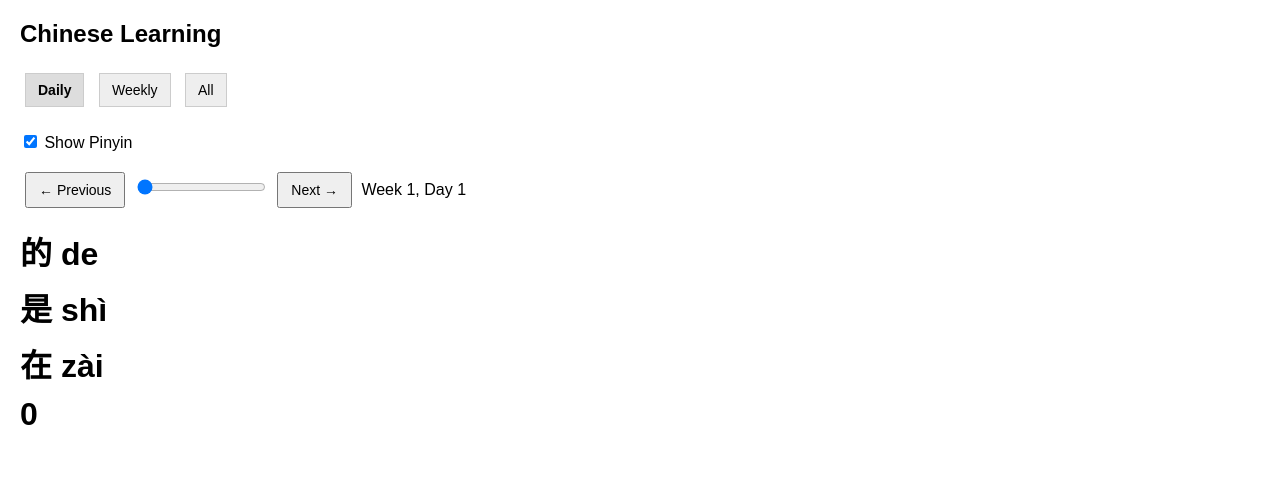
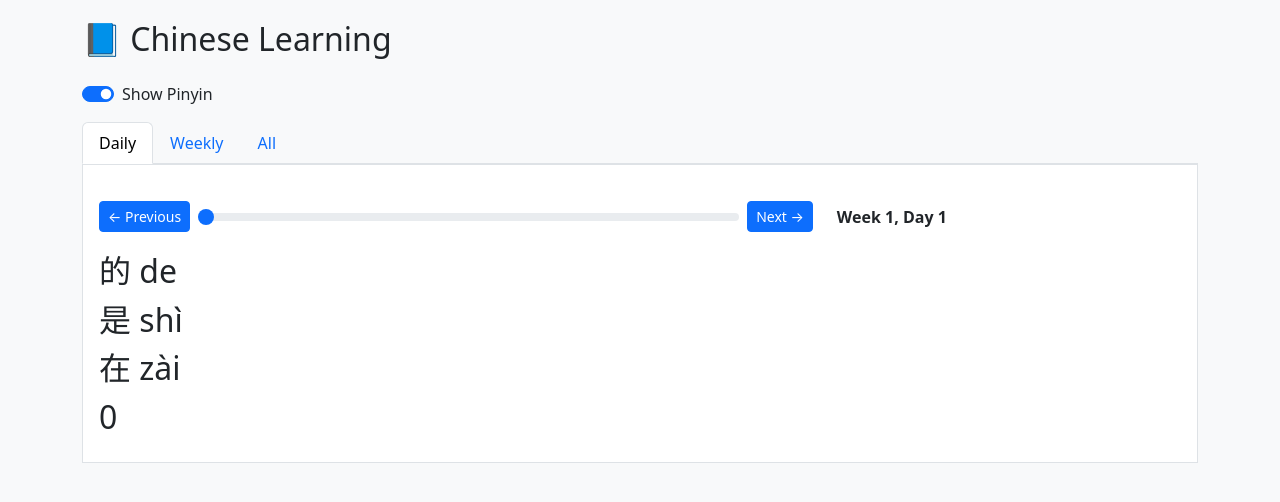
Before and after one commit to mitchellwind/learn_chinese.github.io, a plain HTML site: page index.html in a window 1280 px wide. Drawn offline with nearby package versions, Linux system fonts and the light colour scheme.

Commit message:
bootstrap style

```diff
--- a/index.html
+++ b/index.html
@@ -1,118 +1,71 @@
 <!DOCTYPE html>
 <html lang="en">
-
 <head>
   <meta charset="UTF-8">
-    <title>Daily Characters</title>
+  <title>Chinese Learning</title>
+  <link href="https://cdn.jsdelivr.net/npm/bootstrap@5.3.3/dist/css/bootstrap.min.css" rel="stylesheet">
+  <script src="https://cdn.jsdelivr.net/npm/bootstrap@5.3.3/dist/js/bootstrap.bundle.min.js"></script>
   <script src="https://cdn.jsdelivr.net/npm/papaparse@5.4.1/papaparse.min.js"></script>
   <style>
-        body {
-            font-family: Arial, sans-serif;
-            margin: 20px;
-        }
-
-        h1 {
-            font-size: 2em;
-            margin: 10px 0;
-        }
-
-        button {
-            margin: 5px;
-            padding: 8px 12px;
-            font-size: 14px;
-        }
-
-        .controls {
-            margin: 15px 0;
-        }
-
-        .tabs {
-            margin: 20px 0;
-        }
-
-        .tab-button {
-            padding: 8px 12px;
-            margin-right: 5px;
-            cursor: pointer;
-            border: 1px solid #ccc;
-            background: #eee;
-        }
-
-        .tab-button.active {
-            background: #ddd;
-            font-weight: bold;
-        }
-
-        .tab-content {
-            display: none;
-        }
-
-        .tab-content.active {
-            display: block;
-        }
-
-        .week-cols {
-            display: flex;
-            gap: 20px;
-        }
-
-        .week-col {
-            flex: 1;
-        }
-
-        table {
-            border-collapse: collapse;
-            width: 100%;
-            margin-top: 15px;
-        }
-
-        th,
-        td {
-            border: 1px solid #ccc;
-            padding: 6px;
-            text-align: center;
-        }
+    body { padding: 20px; }
+    h1 { font-size: 2rem; margin: 10px 0; }
+    .week-cols { display: flex; gap: 20px; margin-top: 20px; }
+    .week-col { flex: 1; }
+    .controls { margin: 20px 0; }
+    table { margin-top: 15px; }
+    th, td { text-align: center; }
   </style>
 </head>
+<body class="bg-light">
+  <div class="container">
+    <h2 class="mb-4">📘 Chinese Learning</h2>
 
-<body>
-    <h2>Chinese Learning</h2>
+    <!-- Toggle -->
+    <div class="form-check form-switch mb-3">
+      <input class="form-check-input" type="checkbox" id="togglePinyin" checked>
+      <label class="form-check-label" for="togglePinyin">Show Pinyin</label>
+    </div>
 
     <!-- Tabs -->
-    <div class="tabs">
-        <button class="tab-button active" data-tab="daily">Daily</button>
-        <button class="tab-button" data-tab="weekly">Weekly</button>
-        <button class="tab-button" data-tab="all">All</button>
+    <ul class="nav nav-tabs" id="myTab" role="tablist">
+      <li class="nav-item" role="presentation">
+        <button class="nav-link active" id="daily-tab" data-bs-toggle="tab" data-bs-target="#daily" type="button" role="tab">Daily</button>
+      </li>
+      <li class="nav-item" role="presentation">
+        <button class="nav-link" id="weekly-tab" data-bs-toggle="tab" data-bs-target="#weekly" type="button" role="tab">Weekly</button>
+      </li>
+      <li class="nav-item" role="presentation">
+        <button class="nav-link" id="all-tab" data-bs-toggle="tab" data-bs-target="#all" type="button" role="tab">All</button>
+      </li>
+    </ul>
+
+    <div class="tab-content border p-3 bg-white" id="myTabContent">
+      <!-- Daily tab -->
+      <div class="tab-pane fade show active" id="daily" role="tabpanel">
+        <div class="controls d-flex align-items-center gap-2">
+          <button id="prevBtn" class="btn btn-primary btn-sm">← Previous</button>
+          <input type="range" class="form-range w-50" id="daySlider" min="1" max="10" value="1">
+          <button id="nextBtn" class="btn btn-primary btn-sm">Next →</button>
+          <span id="dayLabel" class="ms-3 fw-bold">Week 1, Day 1</span>
+        </div>
+        <div id="dailyOutput" class="mt-3"></div>
       </div>
 
-    <!-- Toggle -->
-    <label>
-        <input type="checkbox" id="togglePinyin" checked>
-        Show Pinyin
-    </label>
-
-    <!-- Daily tab -->
-    <div id="daily" class="tab-content active">
-        <div class="controls">
-            <button id="prevBtn">← Previous</button>
-            <input type="range" id="daySlider" min="1" max="10" value="1">
-            <button id="nextBtn">Next →</button>
-            <span id="dayLabel">Week 1, Day 1</span>
+      <!-- Weekly tab -->
+      <div class="tab-pane fade" id="weekly" role="tabpanel">
+        <div class="mb-3">
+          <label for="weekSelect" class="form-label">Select Week:</label>
+          <select class="form-select w-auto d-inline-block" id="weekSelect"></select>
         </div>
-        <div id="dailyOutput"></div>
-    </div>
-
-
-    <!-- Weekly tab -->
-    <div id="weekly" class="tab-content">
-        <label>Select week: <select id="weekSelect"></select></label>
         <div id="weeklyOutput" class="week-cols"></div>
       </div>
 
       <!-- All tab -->
-    <div id="all" class="tab-content">
-        <h3>Full Dataset</h3>
-        <div id="allOutput"></div>
+      <div class="tab-pane fade" id="all" role="tabpanel">
+        <h5>Full Dataset</h5>
+        <div id="allOutput" class="table-responsive"></div>
+      </div>
+    </div>
   </div>
 
   <script>
@@ -123,16 +76,13 @@
     Papa.parse("daily_with_pinyin.csv", {
       download: true,
       header: true,
-            complete: function (results) {
-                data = results.data.filter(d => d.day); // drop empty
-                // Get days and weeks
-                const days = [...new Set(data.map(d => d.day))].map(Number).sort((a, b) => a - b);
-                weeks = [...new Set(data.map(d => d.week))].map(Number).sort((a, b) => a - b);
+      complete: function(results) {
+        data = results.data.filter(d => d.day);
+        const days = [...new Set(data.map(d => d.day))].map(Number).sort((a,b)=>a-b);
+        weeks = [...new Set(data.map(d => d.week))].map(Number).sort((a,b)=>a-b);
 
-                // init slider
         document.getElementById("daySlider").max = Math.max(...days);
 
-                // init week dropdown
         const weekSelect = document.getElementById("weekSelect");
         weeks.forEach(w => {
           const opt = document.createElement("option");
@@ -156,7 +106,7 @@
       const rows = data.filter(d => Number(d.day) === dayIdx);
       if (rows.length > 0) {
         const row = rows[0];
-                const weekIdx = row.week;   // ✅ get week index
+        const weekIdx = row.week;
         Object.keys(row).forEach(col => {
           if (col !== "week" && col !== "day" && row[col]) {
             const val = row[col].trim();
@@ -170,10 +120,8 @@
       } else {
         document.getElementById("dayLabel").textContent = `Day ${dayIdx} (no data)`;
       }
-
       document.getElementById("daySlider").value = dayIdx;
     }
-
 
     function renderWeek(weekIdx) {
       const showPinyin = document.getElementById("togglePinyin").checked;
@@ -181,7 +129,6 @@
       const output = document.getElementById("weeklyOutput");
       output.innerHTML = "";
 
-            // Create 3 columns
       const cols = [document.createElement("div"), document.createElement("div"), document.createElement("div")];
       cols.forEach(c => c.className = "week-col");
 
@@ -205,6 +152,7 @@
       output.innerHTML = "";
 
       const table = document.createElement("table");
+      table.className = "table table-bordered table-striped table-sm";
       const headerRow = document.createElement("tr");
       Object.keys(data[0]).forEach(k => {
         const th = document.createElement("th");
@@ -230,7 +178,6 @@
       output.appendChild(table);
     }
 
-        // Event bindings
     document.getElementById("prevBtn").addEventListener("click", () => {
       if (currentDay > 1) renderDay(currentDay - 1);
     });
@@ -248,17 +195,6 @@
       renderWeek(Number(document.getElementById("weekSelect").value));
       renderAll();
     });
-
-        // Tabs switching
-        document.querySelectorAll(".tab-button").forEach(btn => {
-            btn.addEventListener("click", () => {
-                document.querySelectorAll(".tab-button").forEach(b => b.classList.remove("active"));
-                btn.classList.add("active");
-                document.querySelectorAll(".tab-content").forEach(c => c.classList.remove("active"));
-                document.getElementById(btn.dataset.tab).classList.add("active");
-            });
-        });
   </script>
 </body>
-
 </html>
```
Lines whose indentation alone changed are shown as unchanged.
